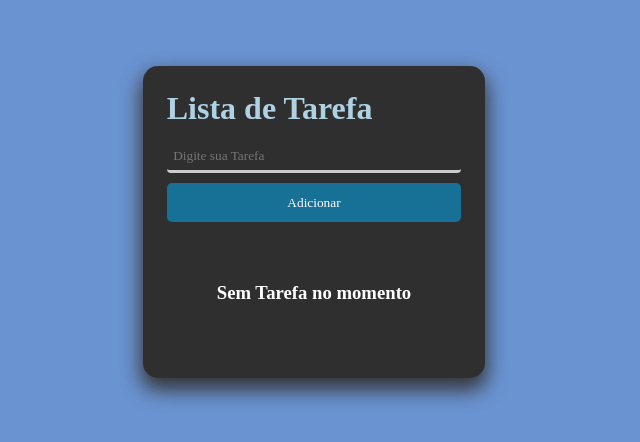
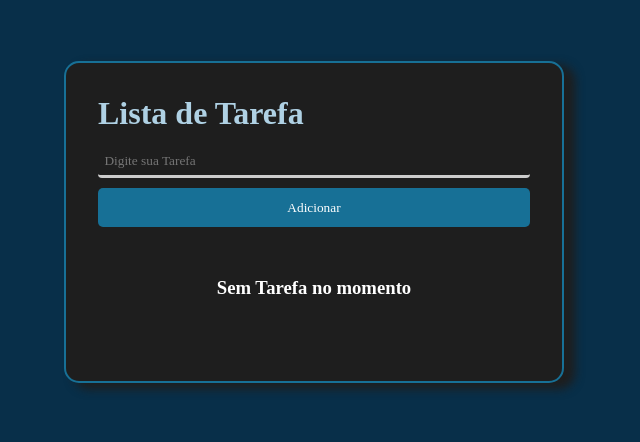
Before and after one commit to JoonhPedro/tasklist, a React (Vite) app in the folder web/: page / in a window 1280 px wide. Shown: the part 178-620 px from the top of the page, without its empty margins (326-966 px from the left). Built offline with nearby package versions, Linux system fonts and the light colour scheme; a web font is replaced by a local one.

Commit message:
tsx: criação Rederiza componente Offtask / Style: modificação container

```diff
--- a/web/src/components/Task.tsx
+++ b/web/src/components/Task.tsx
@@ -1,22 +1,21 @@
 import React, { useState } from 'react'
-
 import Offtask from './Offtask'
 
 const Task: React.FC = () => {
   const [list, setList] = useState('')
-  const [tasks, setTasks] = useState<string[]>([])
+  const [task, setTask] = useState<string[]>([])
 
   const addTask = () => {
     if (list.trim()) {
-      setTasks([...tasks, list.trim()])
+      setTask([...task, list.trim()])
       setList('')
     }
   }
 
   const removeTask = (index: number) => {
-    const updatedTasks = [...tasks]
+    const updatedTasks = [...task]
     updatedTasks.splice(index, 1)
-    setTasks(updatedTasks)
+    setTask(updatedTasks)
   }
 
   return (
@@ -43,9 +42,11 @@ const Task: React.FC = () => {
             Adicionar
           </button>
         </form>
+        {task.length === 0 ? <Offtask /> : true}
 
+        {task.length > 0 && (
           <ol>
-          {tasks.map((todo, index) => (
+            {task.map((todo, index) => (
               <li key={index}>
                 {todo}
                 <button
@@ -57,8 +58,7 @@ const Task: React.FC = () => {
               </li>
             ))}
           </ol>
-
-        <Offtask />
+        )}
       </div>
     </>
   )
--- a/web/src/style/base/_global.sass
+++ b/web/src/style/base/_global.sass
@@ -6,7 +6,7 @@
     font-family: Playpen Sans
 
 body
-    background: variablescolor.$bodyl1
+    background: variablescolor.$bodyl2
     display: flex
     align-items: center
     justify-content: center
@@ -17,6 +17,7 @@ h1
 ol
     padding: 10px 0px 0px 0px
 li
+    list-style: none
     display: flex
     justify-content: space-between
     padding: 0px
--- a/web/src/style/base/_variablescolor.sass
+++ b/web/src/style/base/_variablescolor.sass
@@ -3,6 +3,6 @@ $bodyl2: #082f49
 $font-color: #afd1e4
 $font-input: #fff
 $task-clear: #6a90c8
-$container: #2f2f30
+$container: #1e1e1e
 $container-box: #353537
 $bnt-task: #177096
--- a/web/src/style/layout/_container.sass
+++ b/web/src/style/layout/_container.sass
@@ -2,10 +2,11 @@
 
 
 .container
-    min-width: 300px
-    max-width: 400px
+    min-width: 500px
+    max-width: 600px
     height: auto
-    padding: 1.5rem
+    padding: 2rem
     background-color: variablescolor.$container
+    border: 2px solid variablescolor.$bnt-task
     border-radius: 15px
-    box-shadow: 0px 10px 20px 2px variablescolor.$container-box
+    box-shadow: 10px 5px 10px 1px variablescolor.$container
```
Lines whose indentation alone changed are shown as unchanged.
